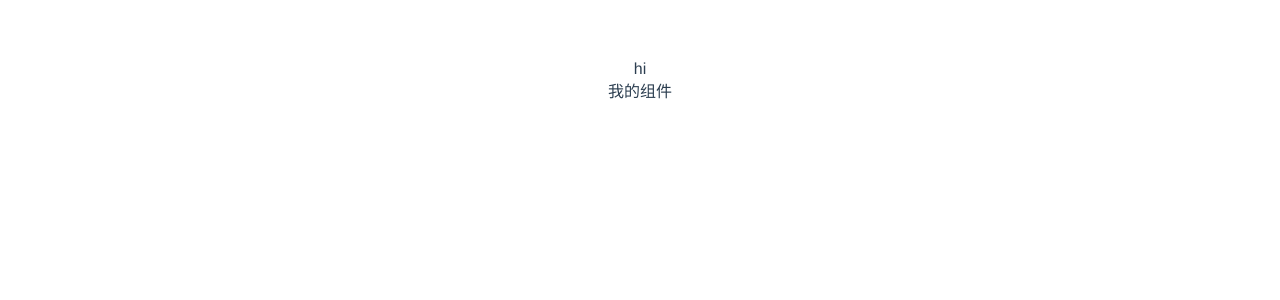
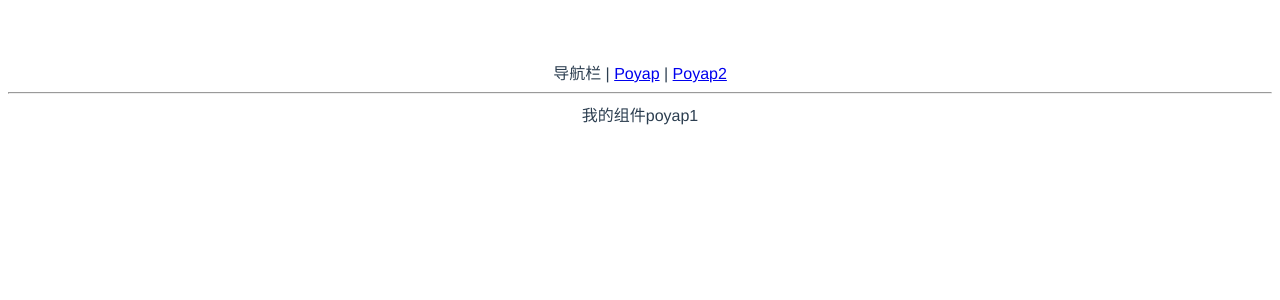
Before and after one commit to PoyapLi/shiki-ui, a Vue app: page / in a window 1280 px wide. Shown: the top 300 px of the page. Built offline with nearby package versions, Linux system fonts and the light colour scheme.

Commit message:
初始化 vue-router

```diff
--- a/index.html
+++ b/index.html
@@ -8,6 +8,6 @@
 </head>
 <body>
   <div id="app"></div>
-  <script type="module" src="/src/main.js"></script>
+  <script type="module" src="/src/main.ts"></script>
 </body>
 </html>
--- a/src/App.vue
+++ b/src/App.vue
@@ -1,6 +1,9 @@
 <template>
-  <div>hi</div>
-  <Poyap/>
+  <div>导航栏 | <router-link to="/">Poyap</router-link>
+    | <router-link to="/xxx">Poyap2</router-link>
+  </div>
+  <hr/>
+  <router-view/>
 </template>
 
 <script>
@@ -8,8 +11,5 @@ import Poyap from './components/Poyap.vue'
 
 export default {
   name: 'App',
-  components: {
-    Poyap
-  }
 }
 </script>
--- a/src/components/Poyap.vue
+++ b/src/components/Poyap.vue
@@ -1,3 +1,3 @@
 <template>
-  <div>我的组件</div>
+  <div>我的组件poyap1</div>
 </template>
--- /dev/null
+++ b/src/components/Poyap2.vue
@@ -0,0 +1,3 @@
+<template>
+  <div>我的组件poyap2</div>
+</template>
--- a/src/main.js
+++ /dev/null
@@ -1,5 +0,0 @@
-import { createApp } from 'vue'
-import App from './App.vue'
-import './index.css'
-
-createApp(App).mount('#app')
--- /dev/null
+++ b/src/main.ts
@@ -0,0 +1,23 @@
+import { createApp } from 'vue'
+import App from './App.vue'
+import './index.css'
+import {createWebHashHistory, createRouter} from 'vue-router'
+import Poyap from './components/Poyap.vue'
+import Poyap2 from './components/Poyap2.vue'
+
+const history = createWebHashHistory()
+const router = createRouter({
+    history: history,
+    routes: [
+        {path:'/',
+            component: Poyap
+        },
+        {path:'/xxx',
+            component: Poyap2
+        }
+    ]
+})
+
+const app = createApp(App)
+app.use(router)
+app.mount('#app')
--- /dev/null
+++ b/src/shims-vue.d.ts
@@ -0,0 +1,5 @@
+declare module '*.vue' {
+    import {ComponentOptions} from 'vue';
+    const componentOptions: ComponentOptions;
+    export default componentOptions;
+}
```
Also changed, not shown: package.json (+4 -3 lines), 1 other file (tests, documents, lock files or other folders).
